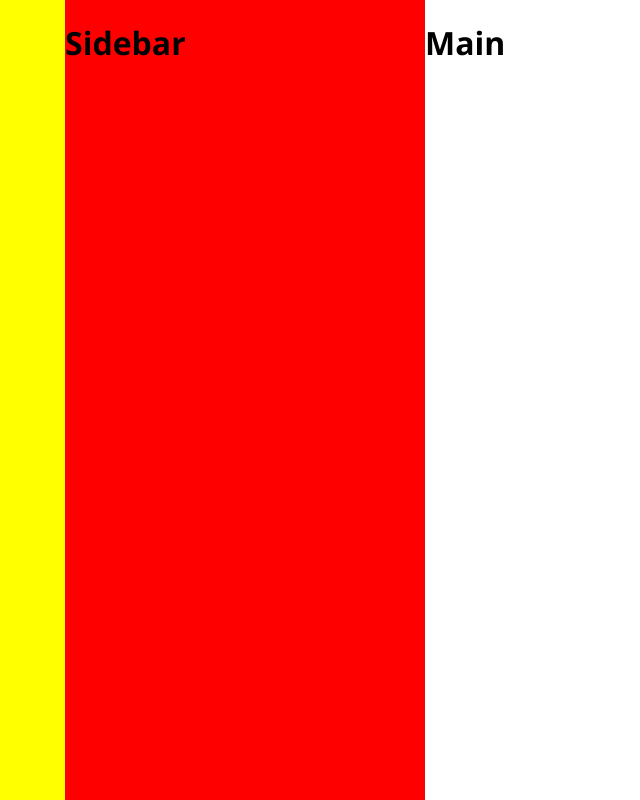
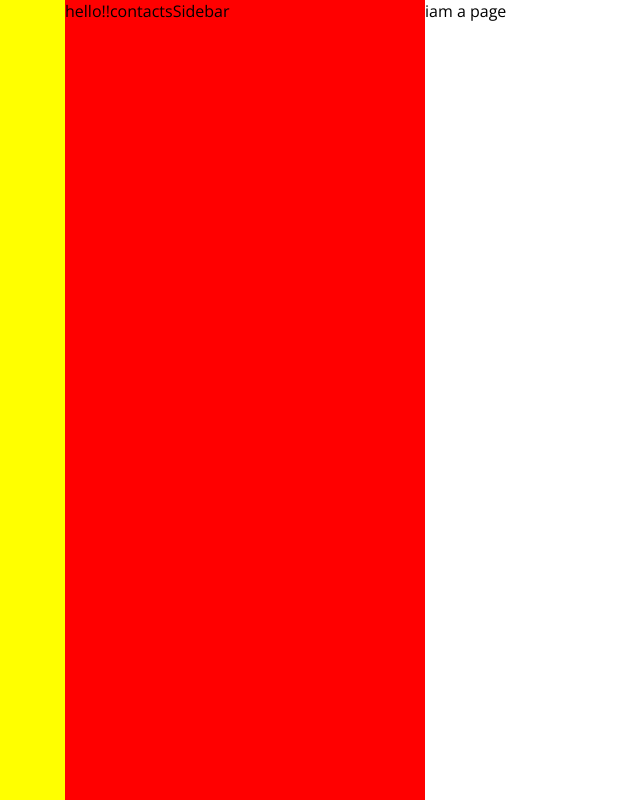
Before and after one commit to DendiRob/social-net-client, a Vue app: page / in a window 1280 px wide. Before the commit this address had no page. Shown: the whole page, without its empty margins (0-640 px from the left). Built offline with nearby package versions, Linux system fonts and the light colour scheme.

Commit message:
changed structure of layout

```diff
--- a/src/App.vue
+++ b/src/App.vue
@@ -1,12 +1,10 @@
 <script setup>
-// import { RouterView } from 'vue-router';
-import ContactsPage from './pages/contacts/ContactsPage.vue';
-
+import DefaultLayout from './layouts/DefaultLayout.vue';
 </script>
 
 <template>
     <div class="app">
-      <ContactsPage />
+      <DefaultLayout />
     </div>
 </template>
 
--- a/src/layouts/DefaultLayout.vue
+++ b/src/layouts/DefaultLayout.vue
@@ -2,10 +2,10 @@
     <div class="defaultLayout">
         <div class="tabbar"></div>
         <div class="sidebar">
-            <slot name="sidebar__slot"></slot>
+            <router-view name="sidebar"></router-view>
         </div>
         <main>
-            <slot name="main__slot"></slot>
+            <router-view ></router-view>
         </main>
     </div>
 </template>
--- a/src/pages/contacts/ContactsPage.vue
+++ b/src/pages/contacts/ContactsPage.vue
@@ -1,12 +1,7 @@
 <template>
-    <default-layout>
-        <template v-slot:sidebar__slot>
-            <h1>Sidebar</h1>
-        </template>
-        <template v-slot:main__slot>
-            <h1>Main</h1>
-        </template>
-    </default-layout>
+    <div class="contactsPage">
+        iam a page
+    </div>
 </template>
 <script setup>
 
--- /dev/null
+++ b/src/pages/contacts/ContactsSidebar.vue
@@ -0,0 +1,11 @@
+<template>
+    <div class="contactsSidebar">
+        hello!!contactsSidebar
+    </div>
+</template>
+<script setup>
+
+</script>
+<style lang="scss">
+
+</style>
--- a/src/router/index.js
+++ b/src/router/index.js
@@ -3,7 +3,14 @@ import { createRouter, createWebHistory } from 'vue-router'
 const router = createRouter({
   history: createWebHistory(import.meta.env.BASE_URL),
   routes: [
-
+    {
+      path: '/',
+      name: 'home',
+      components: {
+        default: () => import('../pages/contacts/ContactsPage.vue'),
+        sidebar: () => import('../pages/contacts/ContactsSidebar.vue')
+      },
+    },
   ]
 })
 
```
